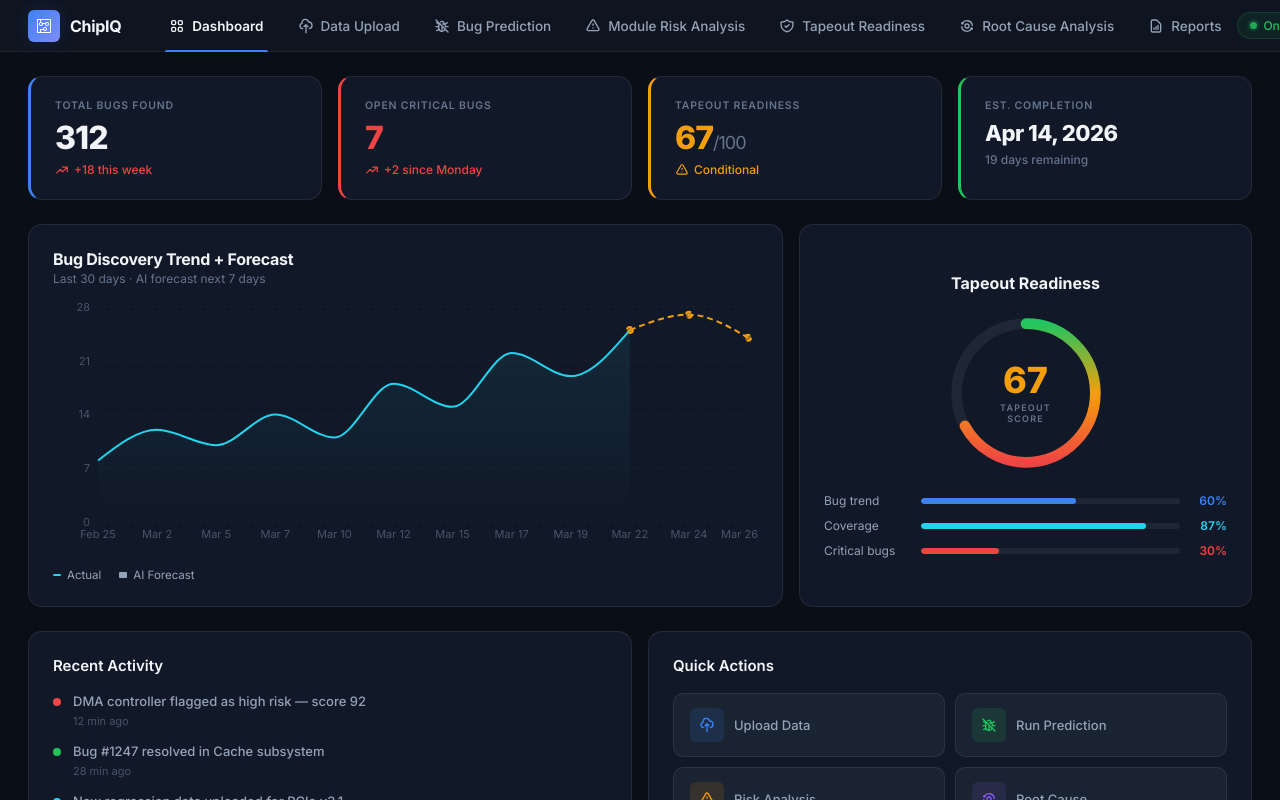
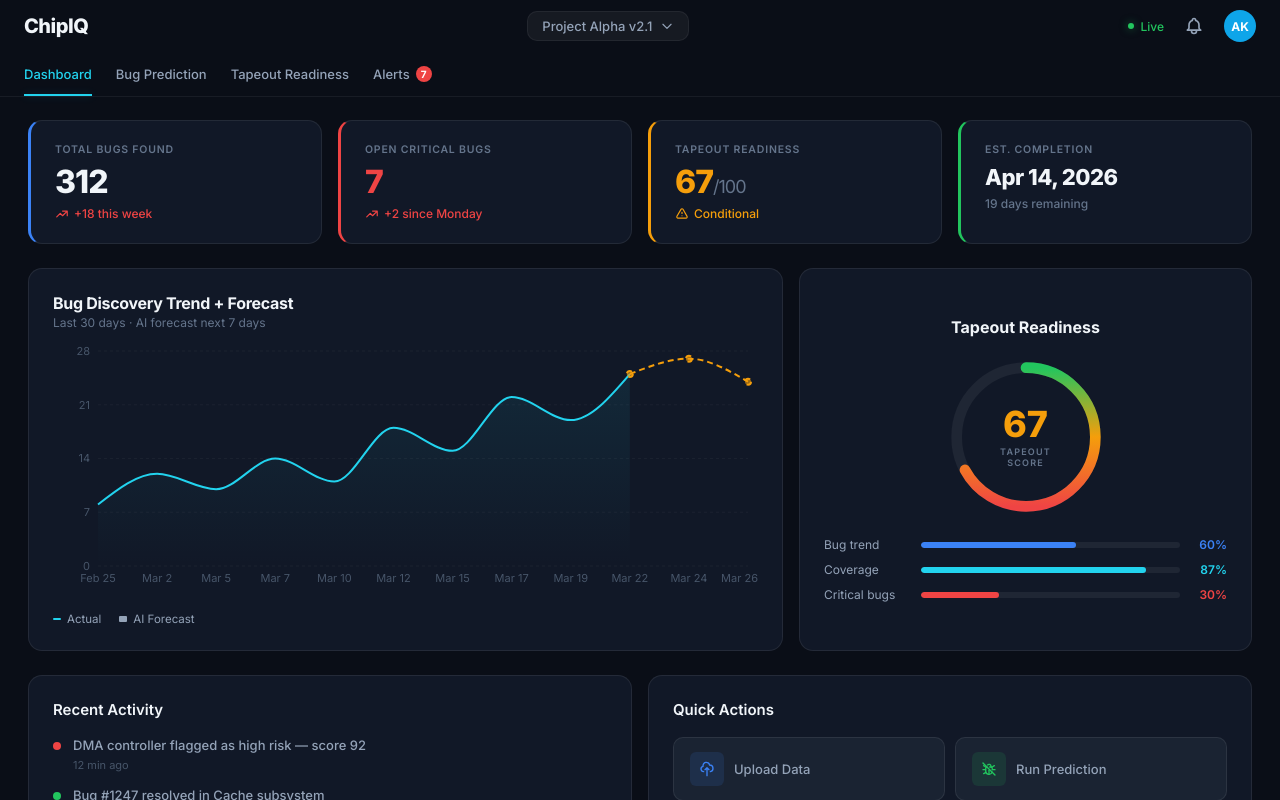
Before and after one commit to charulekha-06/ChipIQ, a React (Vite) app: page / in a window 1280 px wide. Built offline with nearby package versions, Linux system fonts and the light colour scheme.

Commit message:
Refine navbar: double-row layout, remove icons, add project selector

```diff
--- a/src/components/Layout.css
+++ b/src/components/Layout.css
@@ -10,8 +10,8 @@
   flex: 1;
   display: flex;
   flex-direction: column;
-  height: calc(100vh - var(--navbar-height));
-  margin-top: var(--navbar-height);
+  height: calc(100vh - 96px); /* 52px + 44px */
+  margin-top: 96px;
   overflow: hidden;
 }
 
--- a/src/components/Sidebar.css
+++ b/src/components/Sidebar.css
@@ -3,224 +3,170 @@
   top: 0;
   left: 0;
   right: 0;
-  height: var(--navbar-height);
-  background: var(--bg-secondary);
+  background: var(--bg-primary);
   border-bottom: 1px solid var(--border);
+  z-index: 100;
+  display: flex;
+  flex-direction: column;
+}
+
+/* TOP ROW */
+.navbar-top {
+  height: 52px;
   display: flex;
   align-items: center;
   justify-content: space-between;
-  padding: 0 28px;
-  z-index: 100;
-  backdrop-filter: blur(12px);
+  padding: 0 24px;
 }
 
-/* Left: Logo + Nav Links */
-.navbar-left {
+.navbar-logo {
+  text-decoration: none;
+}
+
+.logo-text {
+  font-size: 20px;
+  font-weight: 800;
+  color: var(--text-primary);
+  letter-spacing: -0.5px;
+}
+
+.navbar-center {
+  flex: 1;
+  display: flex;
+  justify-content: center;
+}
+
+.project-selector {
   display: flex;
   align-items: center;
   gap: 8px;
+  padding: 6px 14px;
+  background: rgba(255, 255, 255, 0.05);
+  border: 1px solid var(--border);
+  border-radius: var(--radius-md);
+  color: var(--text-secondary);
+  font-size: 13px;
+  font-weight: 500;
+  cursor: pointer;
+  transition: all 0.2s ease;
 }
 
-.navbar-logo {
-  display: flex;
-  align-items: center;
-  gap: 10px;
-  margin-right: 24px;
-  text-decoration: none;
+.project-selector:hover {
+  background: rgba(255, 255, 255, 0.08);
+  border-color: var(--border-accent);
 }
 
-.logo-icon {
-  width: 32px;
-  height: 32px;
-  background: linear-gradient(135deg, var(--accent), #818cf8);
-  border-radius: var(--radius-sm);
-  display: flex;
-  align-items: center;
-  justify-content: center;
-  font-size: 16px;
-  color: #fff;
-  flex-shrink: 0;
-  box-shadow: var(--shadow-glow-blue);
+.selector-arrow {
+  font-size: 14px;
 }
 
-.logo-text {
-  font-size: 16px;
-  font-weight: 700;
-  color: var(--text-primary);
-  letter-spacing: -0.3px;
-}
-
-/* Nav Tabs */
-.nav-tabs {
-  display: flex;
-  align-items: center;
-  gap: 2px;
-}
-
-.nav-tab {
-  position: relative;
-  display: flex;
-  align-items: center;
-  gap: 7px;
-  padding: 8px 16px;
-  border-radius: var(--radius-sm);
-  color: var(--text-secondary);
-  text-decoration: none;
-  font-size: 13.5px;
-  font-weight: 450;
-  cursor: pointer;
-  transition: all 0.2s ease;
-  white-space: nowrap;
-}
-
-.nav-tab:hover {
-  color: var(--text-primary);
-  background: rgba(255, 255, 255, 0.04);
-}
-
-.nav-tab.active {
-  color: var(--text-primary);
-  font-weight: 550;
-}
-
-.nav-tab.active::after {
-  content: '';
-  position: absolute;
-  bottom: -10px;
-  left: 12px;
-  right: 12px;
-  height: 2px;
-  background: var(--accent);
-  border-radius: 2px 2px 0 0;
-}
-
-.nav-tab-icon {
-  font-size: 16px;
-  display: flex;
-  align-items: center;
-}
-
-.nav-tab-badge {
-  background: var(--danger);
-  color: #fff;
-  font-size: 10px;
-  font-weight: 700;
-  min-width: 18px;
-  height: 18px;
-  border-radius: 9px;
-  display: flex;
-  align-items: center;
-  justify-content: center;
-  padding: 0 5px;
-  margin-left: 2px;
-}
-
-/* Right: User + Actions */
 .navbar-right {
   display: flex;
   align-items: center;
   gap: 16px;
 }
 
-.nav-action-btn {
-  position: relative;
-  background: none;
-  border: none;
-  cursor: pointer;
-  color: var(--text-secondary);
-  font-size: 18px;
-  display: flex;
-  align-items: center;
-  padding: 6px;
-  border-radius: var(--radius-sm);
-  transition: all 0.2s ease;
-}
-
-.nav-action-btn:hover {
-  color: var(--text-primary);
-  background: rgba(255, 255, 255, 0.04);
-}
-
-.nav-notification-dot {
-  position: absolute;
-  top: 4px;
-  right: 4px;
-  width: 7px;
-  height: 7px;
-  background: var(--danger);
-  border-radius: 50%;
-  border: 1.5px solid var(--bg-secondary);
-}
-
-.system-status {
+.live-status {
   display: flex;
   align-items: center;
   gap: 6px;
   font-size: 12px;
   font-weight: 500;
-  color: var(--success);
-  padding: 5px 12px;
-  border-radius: 20px;
-  background: rgba(34, 197, 94, 0.08);
-  border: 1px solid rgba(34, 197, 94, 0.15);
+  color: #22c55e;
 }
 
 .status-dot {
-  width: 7px;
-  height: 7px;
-  background: var(--success);
+  width: 6px;
+  height: 6px;
+  background: #22c55e;
   border-radius: 50%;
-  animation: pulse 2s ease-in-out infinite;
+  box-shadow: 0 0 8px rgba(34, 197, 94, 0.5);
 }
 
-@keyframes pulse {
-  0%, 100% { opacity: 1; box-shadow: 0 0 0 0 rgba(34, 197, 94, 0.4); }
-  50% { opacity: 0.7; box-shadow: 0 0 0 5px rgba(34, 197, 94, 0); }
+.nav-action-btn {
+  background: none;
+  border: none;
+  color: var(--text-secondary);
+  cursor: pointer;
+  display: flex;
+  align-items: center;
+  padding: 4px;
+  transition: color 0.2s;
 }
 
-.nav-user {
-  display: flex;
-  align-items: center;
-  gap: 10px;
-  padding: 5px 12px 5px 5px;
-  border-radius: var(--radius-md);
-  cursor: pointer;
-  transition: all 0.2s ease;
-  text-decoration: none;
-  border: 1px solid transparent;
-}
-
-.nav-user:hover {
-  background: rgba(255, 255, 255, 0.04);
-  border-color: var(--border);
+.nav-action-btn:hover {
+  color: var(--text-primary);
 }
 
 .nav-user-avatar {
-  width: 30px;
-  height: 30px;
+  width: 32px;
+  height: 32px;
+  background: #0ea5e9;
   border-radius: 50%;
-  background: linear-gradient(135deg, var(--accent), #a78bfa);
   display: flex;
   align-items: center;
   justify-content: center;
   color: #fff;
-  font-size: 11px;
+  font-size: 12px;
   font-weight: 700;
-  flex-shrink: 0;
 }
 
-.nav-user-info {
+/* BOTTOM ROW */
+.navbar-bottom {
+  height: 44px;
+  padding: 0 24px;
   display: flex;
-  flex-direction: column;
+  align-items: center;
 }
 
-.nav-user-info span:first-child {
-  font-size: 12.5px;
-  font-weight: 550;
+.nav-tabs {
+  display: flex;
+  align-items: center;
+  gap: 24px;
+  height: 100%;
+}
+
+.nav-tab {
+  height: 100%;
+  display: flex;
+  align-items: center;
+  color: var(--text-secondary);
+  text-decoration: none;
+  font-size: 13px;
+  font-weight: 500;
+  position: relative;
+  transition: color 0.2s;
+}
+
+.nav-tab:hover {
   color: var(--text-primary);
 }
 
-.nav-user-info span:last-child {
-  font-size: 10.5px;
-  color: var(--text-muted);
+.nav-tab.active {
+  color: var(--cyan);
 }
+
+.nav-tab.active::after {
+  content: '';
+  position: absolute;
+  bottom: 0;
+  left: 0;
+  right: 0;
+  height: 2px;
+  background: var(--cyan);
+  box-shadow: 0 0 8px var(--cyan-glow);
+}
+
+.nav-tab-badge {
+  background: #ef4444;
+  color: #fff;
+  font-size: 10px;
+  font-weight: 700;
+  min-width: 16px;
+  height: 16px;
+  border-radius: 8px;
+  display: flex;
+  align-items: center;
+  justify-content: center;
+  margin-left: 6px;
+}
--- a/src/components/Sidebar.jsx
+++ b/src/components/Sidebar.jsx
@@ -1,39 +1,46 @@
 import { NavLink } from 'react-router-dom';
-import {
-  HiOutlineViewGrid,
-  HiOutlineCloudUpload,
-  HiOutlineExclamation,
-  HiOutlineShieldCheck,
-  HiOutlineDocumentReport,
-  HiOutlineCog,
-  HiOutlineBell,
-  HiOutlineSearch,
-} from 'react-icons/hi';
-import { TbBugOff, TbAnalyze } from 'react-icons/tb';
-import { VscCircuitBoard } from 'react-icons/vsc';
+import { HiOutlineBell, HiOutlineChevronDown } from 'react-icons/hi';
 import './Sidebar.css';
 
 const navItems = [
-  { path: '/', label: 'Dashboard', icon: <HiOutlineViewGrid /> },
-  { path: '/data-upload', label: 'Data Upload', icon: <HiOutlineCloudUpload /> },
-  { path: '/bug-prediction', label: 'Bug Prediction', icon: <TbBugOff /> },
-  { path: '/module-risk', label: 'Module Risk Analysis', icon: <HiOutlineExclamation /> },
-  { path: '/tapeout-readiness', label: 'Tapeout Readiness', icon: <HiOutlineShieldCheck /> },
-  { path: '/root-cause', label: 'Root Cause Analysis', icon: <TbAnalyze /> },
-  { path: '/reports', label: 'Reports', icon: <HiOutlineDocumentReport /> },
+  { path: '/', label: 'Dashboard' },
+  { path: '/bug-prediction', label: 'Bug Prediction' },
+  { path: '/tapeout-readiness', label: 'Tapeout Readiness' },
+  { path: '/reports', label: 'Alerts', badge: 7 },
 ];
 
 export default function Navbar() {
   return (
     <nav className="navbar">
-      <div className="navbar-left">
-        <NavLink to="/" className="navbar-logo">
-          <div className="logo-icon">
-            <VscCircuitBoard />
+      <div className="navbar-top">
+        <div className="navbar-left">
+          <NavLink to="/" className="navbar-logo">
+            <span className="logo-text">ChipIQ</span>
+          </NavLink>
+        </div>
+
+        <div className="navbar-center">
+          <div className="project-selector">
+            <span>Project Alpha v2.1</span>
+            <HiOutlineChevronDown className="selector-arrow" />
           </div>
-          <span className="logo-text">ChipIQ</span>
-        </NavLink>
+        </div>
 
+        <div className="navbar-right">
+          <div className="live-status">
+            <span className="status-dot"></span>
+            Live
+          </div>
+
+          <button className="nav-action-btn" title="Notifications">
+            <HiOutlineBell size={20} />
+          </button>
+
+          <div className="nav-user-avatar">AK</div>
+        </div>
+      </div>
+
+      <div className="navbar-bottom">
         <div className="nav-tabs">
           {navItems.map((item) => (
             <NavLink
@@ -42,42 +49,10 @@ export default function Navbar() {
               className={({ isActive }) => `nav-tab ${isActive ? 'active' : ''}`}
               end={item.path === '/'}
             >
-              <span className="nav-tab-icon">{item.icon}</span>
               {item.label}
+              {item.badge && <span className="nav-tab-badge">{item.badge}</span>}
             </NavLink>
           ))}
-        </div>
-      </div>
-
-      <div className="navbar-right">
-        <div className="system-status">
-          <span className="status-dot"></span>
-          Online
-        </div>
-
-        <button className="nav-action-btn" title="Search">
-          <HiOutlineSearch />
-        </button>
-
-        <button className="nav-action-btn" title="Notifications">
-          <HiOutlineBell />
-          <span className="nav-notification-dot"></span>
-        </button>
-
-        <NavLink
-          to="/settings"
-          className="nav-action-btn"
-          title="Settings"
-        >
-          <HiOutlineCog />
-        </NavLink>
-
-        <div className="nav-user">
-          <div className="nav-user-avatar">JE</div>
-          <div className="nav-user-info">
-            <span>John Engineer</span>
-            <span>Verification Lead</span>
-          </div>
         </div>
       </div>
     </nav>
```
